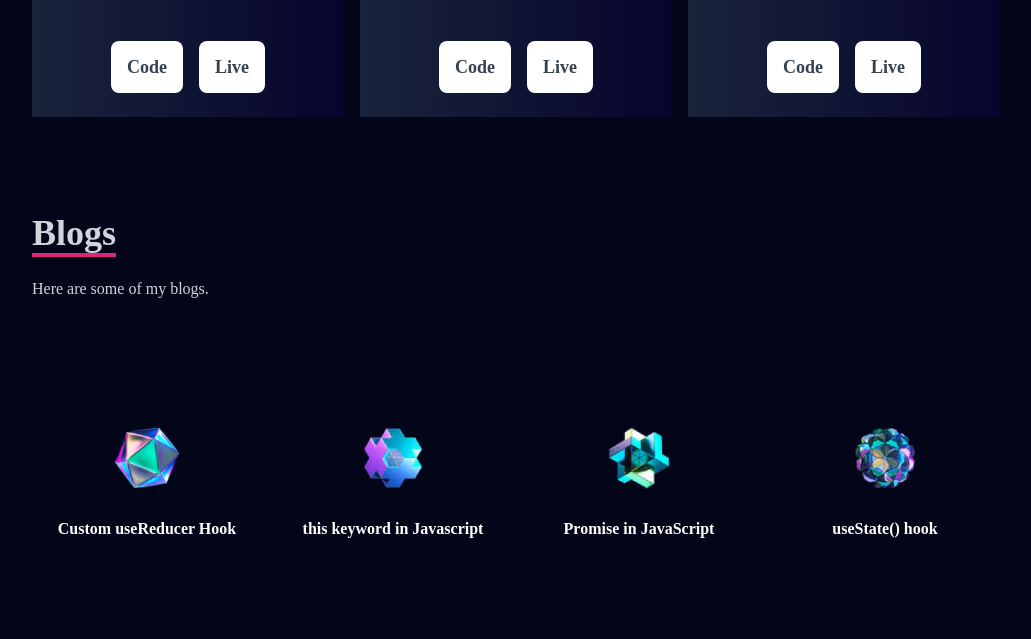
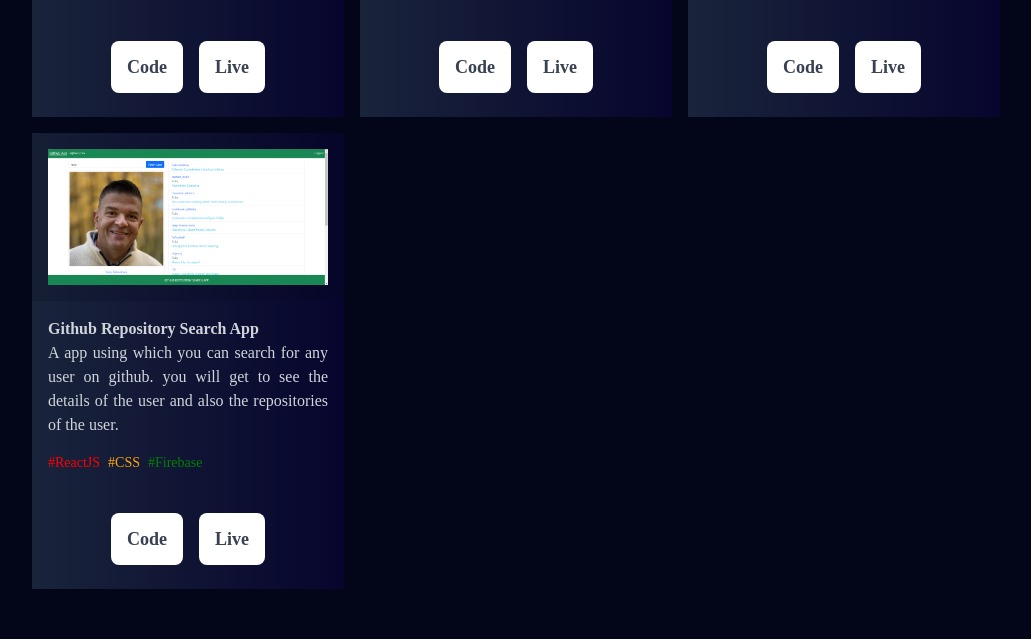
Before and after one commit to GRAviTY-GAGAN/GRAviTY-GAGAN.github.io, a React (Create React App) app: page / in a window 1280 px wide. Shown: the part 2923-3562 px from the top of the page, without its empty margins (124-1155 px from the left). Built offline with nearby package versions, Linux system fonts and the light colour scheme.

Commit message:
added image

```diff
--- a/src/data/data.js
+++ b/src/data/data.js
@@ -54,21 +54,21 @@ export const data = [
       { name: "#Firebase", color: "green" },
     ],
   },
-  // {
-  //   id: 4,
-  //   name: "React JS Application",
-  //   image: GithubRepoSearch,
-  //   pName: "Github Repository Search App",
-  //   pDesc:
-  //     "A app using which you can search for any user on github. you will get to see the details of the user and also the repositories of the user.",
-  //   github: "https://github.com/GRAviTY-GAGAN/Github-Repositiry-Search-App",
-  //   live: "https://github-repository-search1.netlify.app",
-  //   tech: [
-  //     { name: "#ReactJS", color: "red" },
-  //     { name: "#CSS", color: "orange" },
-  //     { name: "#Firebase", color: "green" },
-  //   ],
-  // },
+  {
+    id: 4,
+    name: "React JS Application",
+    image: GithubRepoSearch,
+    pName: "Github Repository Search App",
+    pDesc:
+      "A app using which you can search for any user on github. you will get to see the details of the user and also the repositories of the user.",
+    github: "https://github.com/GRAviTY-GAGAN/Github-Repositiry-Search-App",
+    live: "https://github-repository-search1.netlify.app",
+    tech: [
+      { name: "#ReactJS", color: "red" },
+      { name: "#CSS", color: "orange" },
+      { name: "#Firebase", color: "green" },
+    ],
+  },
   //   {
   //     id: 4,
   //     name: "React JS Application",
```
